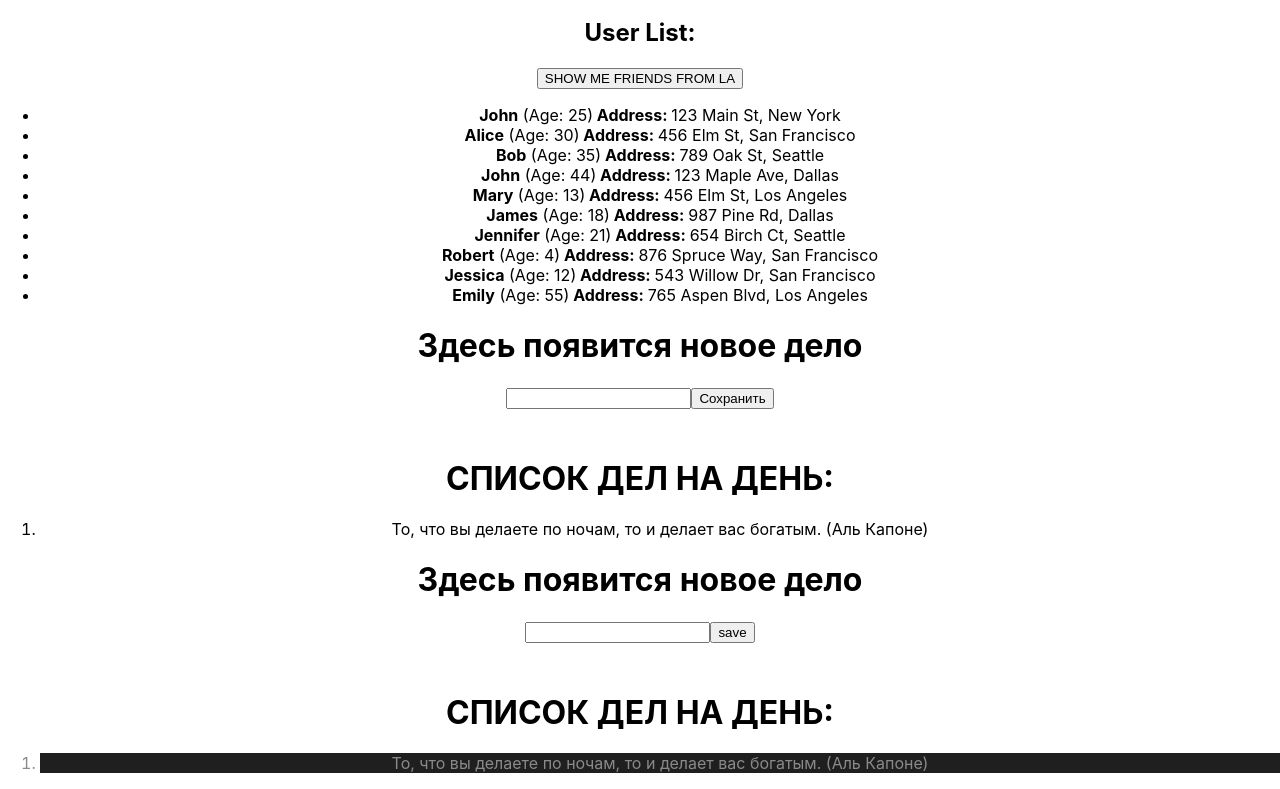
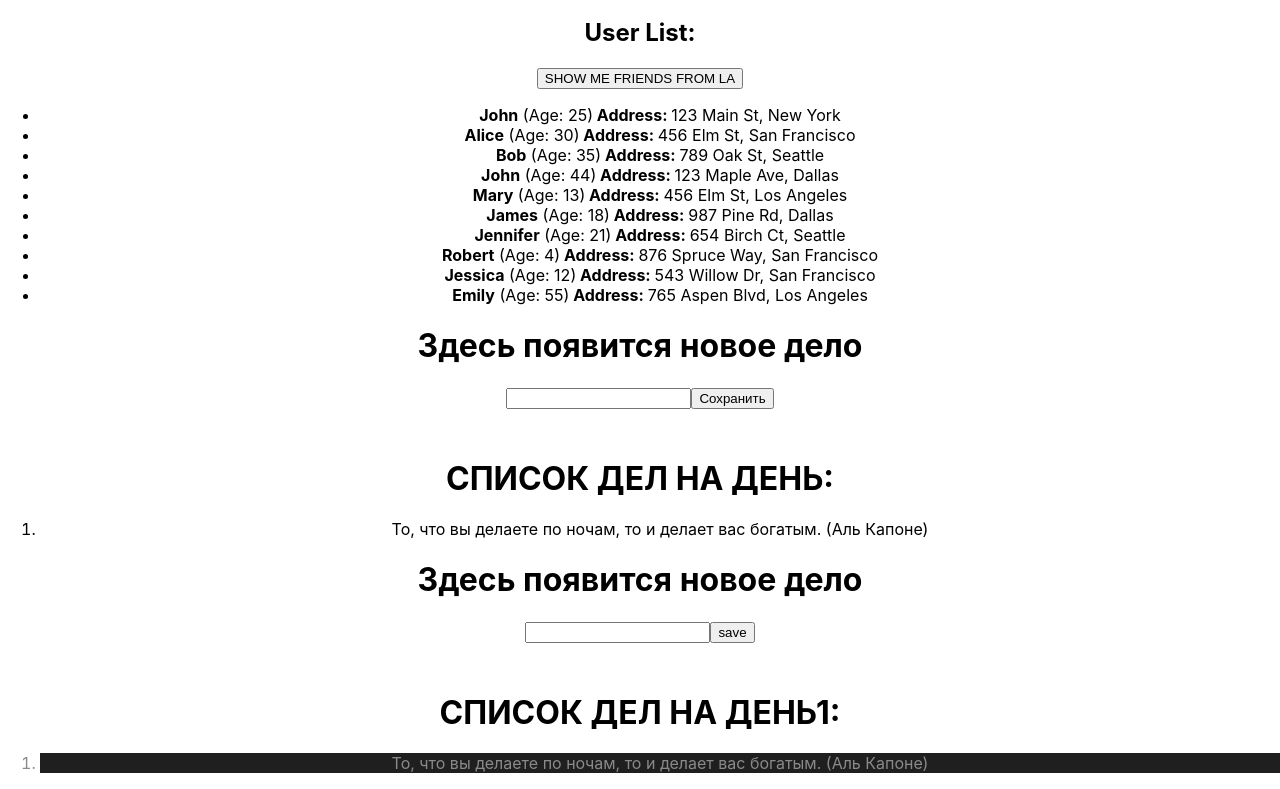
Before and after one commit to Kozirskiy/HomeWork, a React (Create React App) app: page / in a window 1280 px wide. Shown: the part 271-1060 px from the top of the page. Built offline with nearby package versions, Linux system fonts and the light colour scheme.

Commit message:
4 home work is done

```diff
--- a/src/HW/4/HW4.tsx
+++ b/src/HW/4/HW4.tsx
@@ -27,7 +27,7 @@ export const HW4 = () => {
 
             <Button currentText={currentText} name={'save'} callBack={handleSave}/>
 
-            <h1 style={{marginTop: '50px'}}>СПИСОК ДЕЛ НА ДЕНЬ:</h1>
+            <h1 style={{marginTop: '50px'}}>СПИСОК ДЕЛ НА ДЕНЬ1:</h1>
 
             <ol id={'hw04-tasks'}>
                 {texts.map((el, index) => {
```
